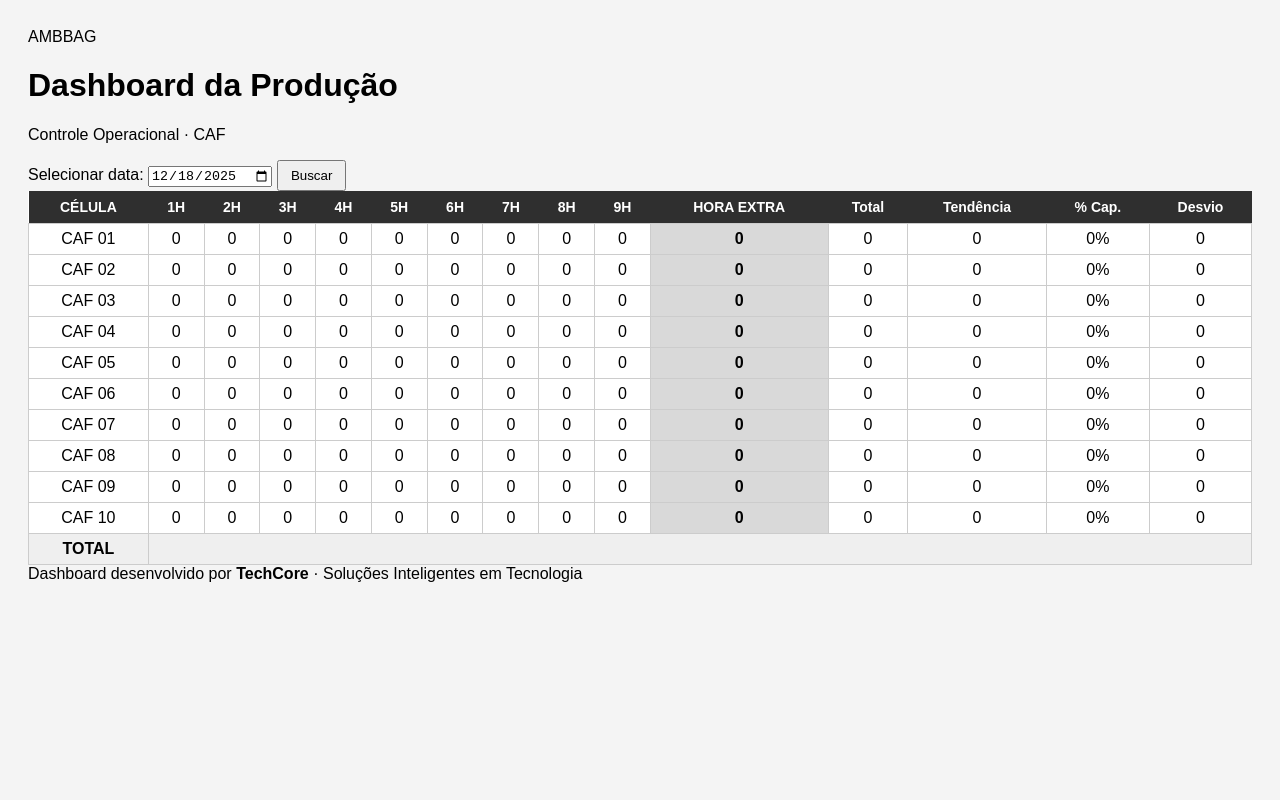
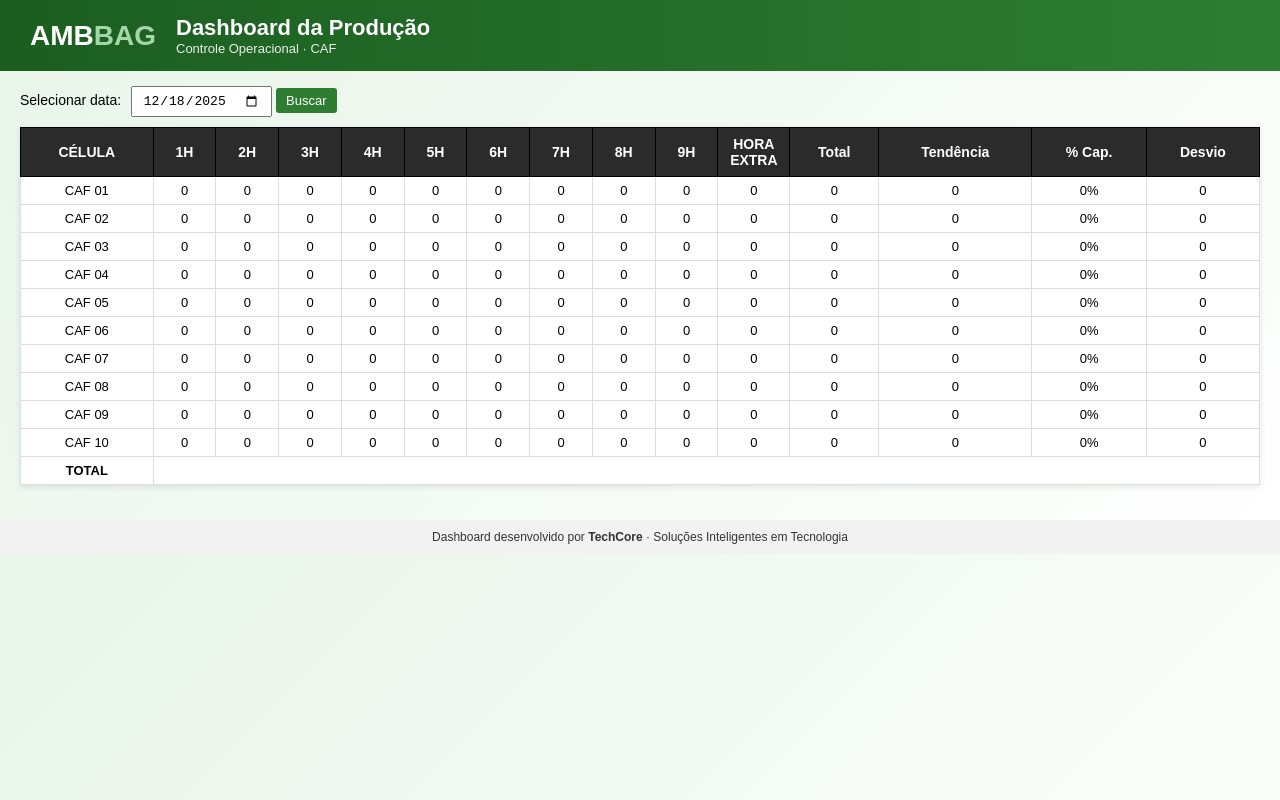
Before and after one commit to Lucas22233233/dashboard-caf, a plain HTML site: page index.html in a window 1280 px wide. Drawn offline with Linux system fonts and the light colour scheme; no server answers.

Commit message:
Update style.css

```diff
--- a/style.css
+++ b/style.css
@@ -1,69 +1,135 @@
 body {
+  margin: 0;
   font-family: Arial, sans-serif;
-  background: #f4f4f4;
-  padding: 20px;
+  background: linear-gradient(135deg, #e8f5e9, #ffffff);
 }
 
-h2 {
+/* HEADER */
+.header {
+  background: linear-gradient(90deg, #1b5e20, #2e7d32);
+  color: white;
+  padding: 15px 30px;
+}
+
+.header-content {
+  display: flex;
+  align-items: center;
+  gap: 20px;
+}
+
+.logo {
+  font-size: 28px;
+  font-weight: bold;
+}
+
+.logo .amb {
+  color: #ffffff;
+}
+
+.logo .bag {
+  color: #a5d6a7;
+}
+
+.titulo h1 {
+  margin: 0;
+  font-size: 22px;
+}
+
+.titulo p {
+  margin: 0;
+  font-size: 13px;
+  opacity: 0.9;
+}
+
+/* CONTAINER */
+.container {
+  padding: 15px 20px;
+}
+
+/* TOPO */
+.topo {
   margin-bottom: 10px;
 }
 
-.filtro {
-  margin-bottom: 15px;
+.topo label {
+  font-size: 14px;
+  margin-right: 5px;
 }
 
-button {
-  padding: 6px 12px;
-  cursor: pointer;
+.topo input,
+.topo button {
+  padding: 5px 10px;
+  font-size: 13px;
 }
 
+.topo button {
+  background: #2e7d32;
+  color: white;
+  border: none;
+  cursor: pointer;
+  border-radius: 3px;
+}
+
+.topo button:hover {
+  background: #1b5e20;
+}
+
+/* TABELA */
 table {
+  width: 100%;
   border-collapse: collapse;
-  width: 100%;
   background: white;
+  box-shadow: 0 2px 6px rgba(0,0,0,0.1);
 }
 
 th {
-  background: #2f2f2f;
+  background: #2b2b2b;
   color: white;
   padding: 8px;
+  border: 1px solid #000;
   font-size: 14px;
 }
 
 td {
   text-align: center;
   padding: 6px;
-  border: 1px solid #ccc;
+  border: 1px solid #ddd;
+  font-size: 13px;
 }
 
-/* CORES DE META */
-.green {
-  background: #c8f7c5;
-  color: #006400;
+/* CORES */
+.verde {
+  background-color: #c8f7c5;
+  color: #000;
   font-weight: bold;
 }
 
-.yellow {
-  background: #fff3b0;
-  color: #9c7c00;
+.amarelo {
+  background-color: #fff3b0;
+  color: #000;
   font-weight: bold;
 }
 
-.red {
-  background: #f7c5c5;
-  color: #8b0000;
+.vermelho {
+  background-color: #f7c5c5;
+  color: #000;
   font-weight: bold;
 }
 
 /* HORA EXTRA */
-.extra {
-  background: #d9d9d9 !important;
-  color: #000;
-  font-weight: bold;
+.hora-extra,
+td.extra {
+  min-width: 55px;
+  width: 55px;
+  max-width: 55px;
 }
 
-/* TOTAL */
-tfoot td {
-  background: #efefef;
-  font-weight: bold;
+/* FOOTER */
+.footer {
+  margin-top: 20px;
+  padding: 10px;
+  text-align: center;
+  font-size: 12px;
+  background: #f2f2f2;
+  color: #333;
 }
```
